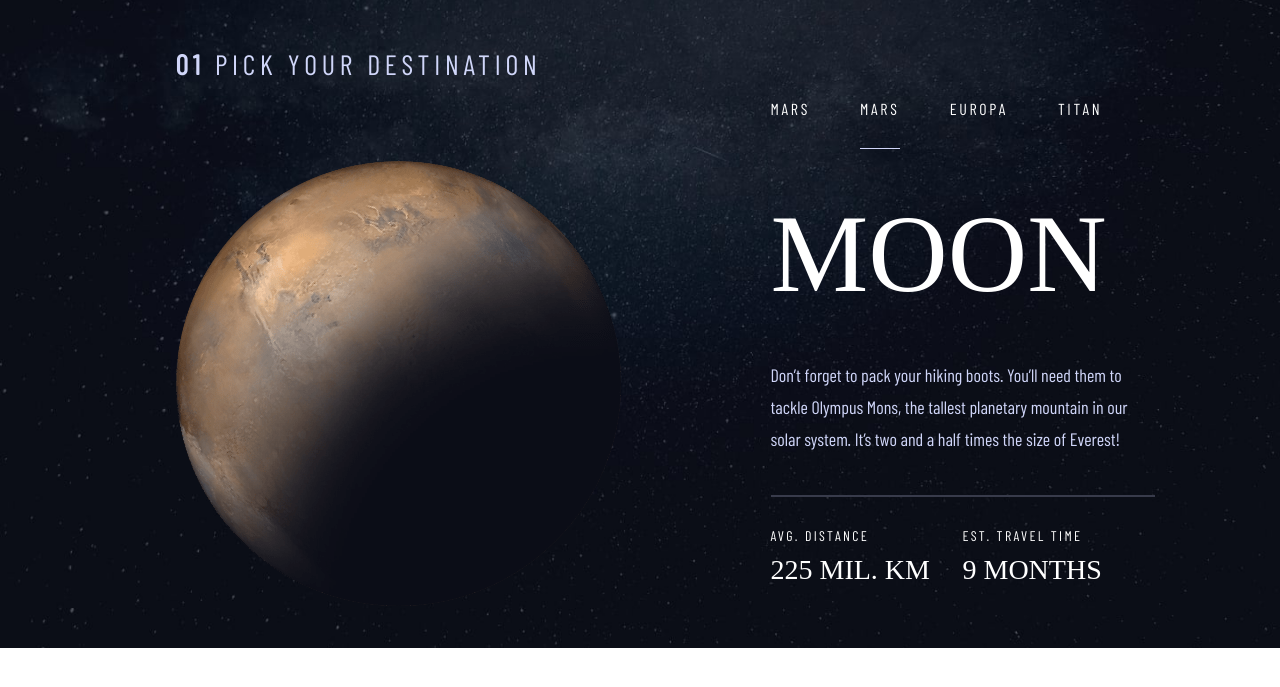
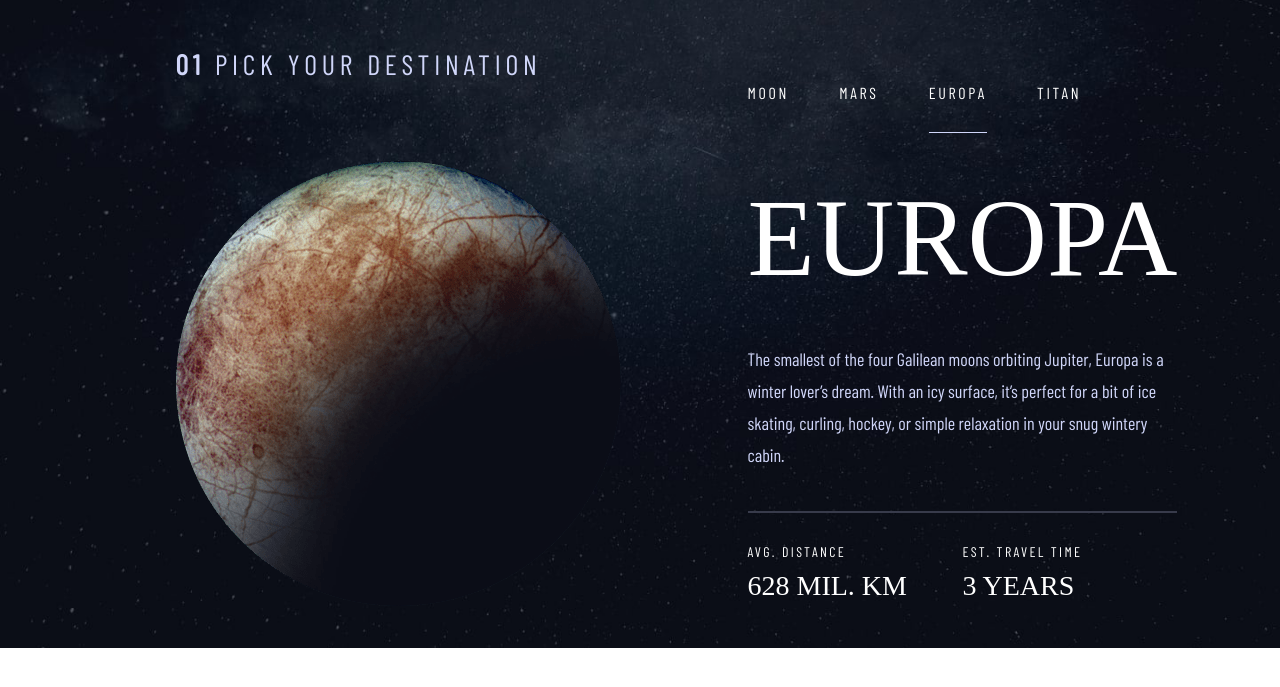
Before and after one commit to Irina-Dehtiarenko/Space_tourism_website_Frontend_Mentor, a website: page index.html in a window 1280 px wide. Shown: the part 103-790 px from the top of the page. Drawn offline with nearby package versions, Linux system fonts and the light colour scheme; a web font is replaced by a local one.

Commit message:
added section of destination-europa

```diff
--- a/index.html
+++ b/index.html
@@ -160,7 +160,7 @@
       <!-- .///////////////////////////////// -->
       <!-- Main-destination  MARS -->
 
-      <main class="main main-destination main-destination--mars">
+      <!-- <main class="main main-destination main-destination--mars">
         <div class="title">
           <h5 class="heading-5"><span>01</span> Pick your destination</h5>
           <div class="img img-destination">
@@ -175,7 +175,7 @@
           <nav class="navigation navigation--destination">
             <ul class="navigation__list">
               <li class="navigation__list--item">
-                <button class="btn nav__btn">Mars</button>
+                <button class="btn nav__btn">Moon</button>
               </li>
               <li class="navigation__list--item">
                 <button class="btn nav__btn nav__btn--active">Mars</button>
@@ -189,7 +189,7 @@
             </ul>
           </nav>
 
-          <h1 class="heading-1 tablet">Moon</h1>
+          <h1 class="heading-1 tablet">Mars</h1>
 
           <p class="body-text">
             Don’t forget to pack your hiking boots. You’ll need them to tackle
@@ -208,6 +208,60 @@
             </div>
           </div>
         </div>
+      </main> -->
+
+      <!-- ///////////////////////////////////// -->
+      <!-- Main-destination  MARS  -->
+
+      <main class="main main-destination main-destination--europa">
+        <div class="title">
+          <h5 class="heading-5"><span>01</span> Pick your destination</h5>
+          <div class="img img-destination">
+            <img
+              src="./src/img/destination/image-europa.png"
+              alt="Image of europa"
+            />
+          </div>
+        </div>
+
+        <div class="description">
+          <nav class="navigation navigation--destination">
+            <ul class="navigation__list">
+              <li class="navigation__list--item">
+                <button class="btn nav__btn">Moon</button>
+              </li>
+              <li class="navigation__list--item">
+                <button class="btn nav__btn">Mars</button>
+              </li>
+              <li class="navigation__list--item">
+                <button class="btn nav__btn nav__btn--active">Europa</button>
+              </li>
+              <li class="navigation__list--item">
+                <button class="btn nav__btn">Titan</button>
+              </li>
+            </ul>
+          </nav>
+
+          <h1 class="heading-1 tablet">Europa</h1>
+
+          <p class="body-text">
+            The smallest of the four Galilean moons orbiting Jupiter, Europa is
+            a winter lover’s dream. With an icy surface, it’s perfect for a bit
+            of ice skating, curling, hockey, or simple relaxation in your snug
+            wintery cabin.
+          </p>
+
+          <div class="details">
+            <div class="detail detail__distance">
+              <p class="subheading subheading--2">Avg. distance</p>
+              <p class="subheading subheading--1">628 mil. km</p>
+            </div>
+            <div class="detail detail__travel-time">
+              <p class="subheading subheading--2">Est. travel time</p>
+              <p class="subheading subheading--1">3 years</p>
+            </div>
+          </div>
+        </div>
       </main>
     </div>
   </body>
```
